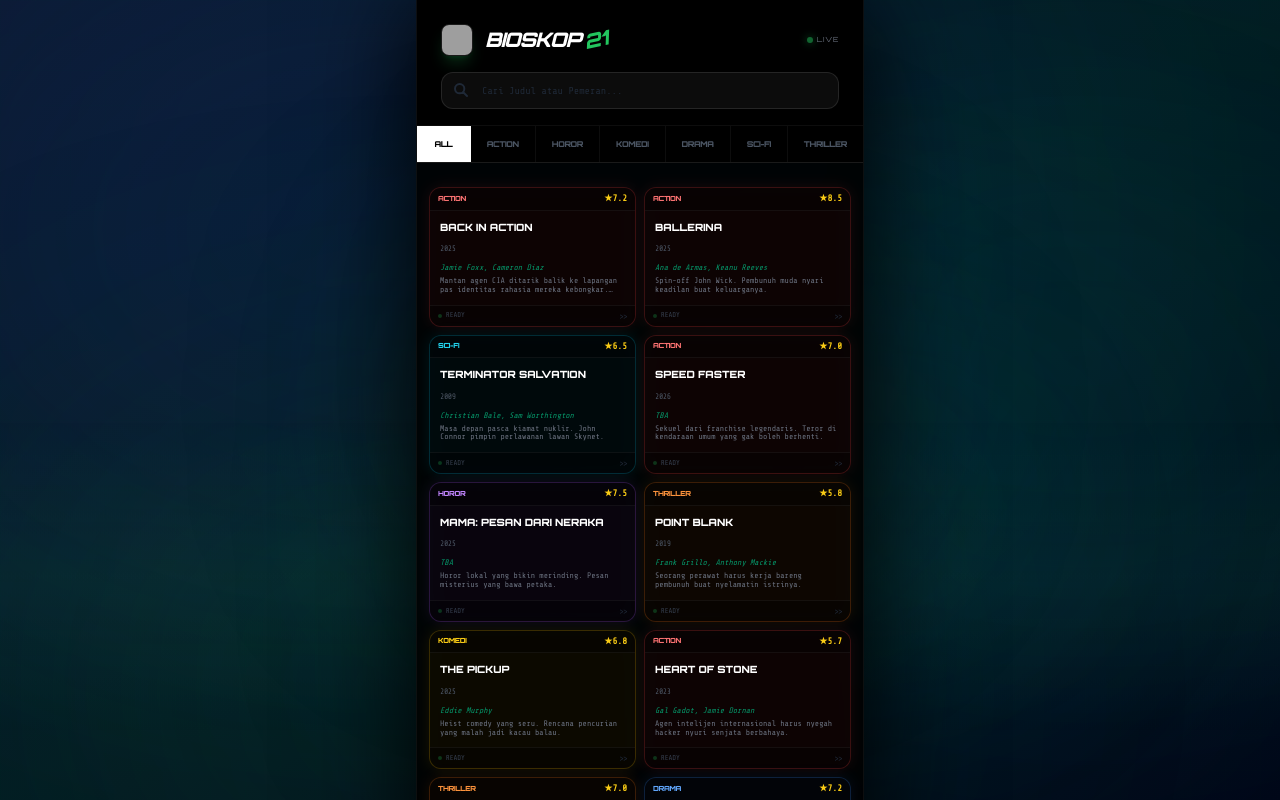
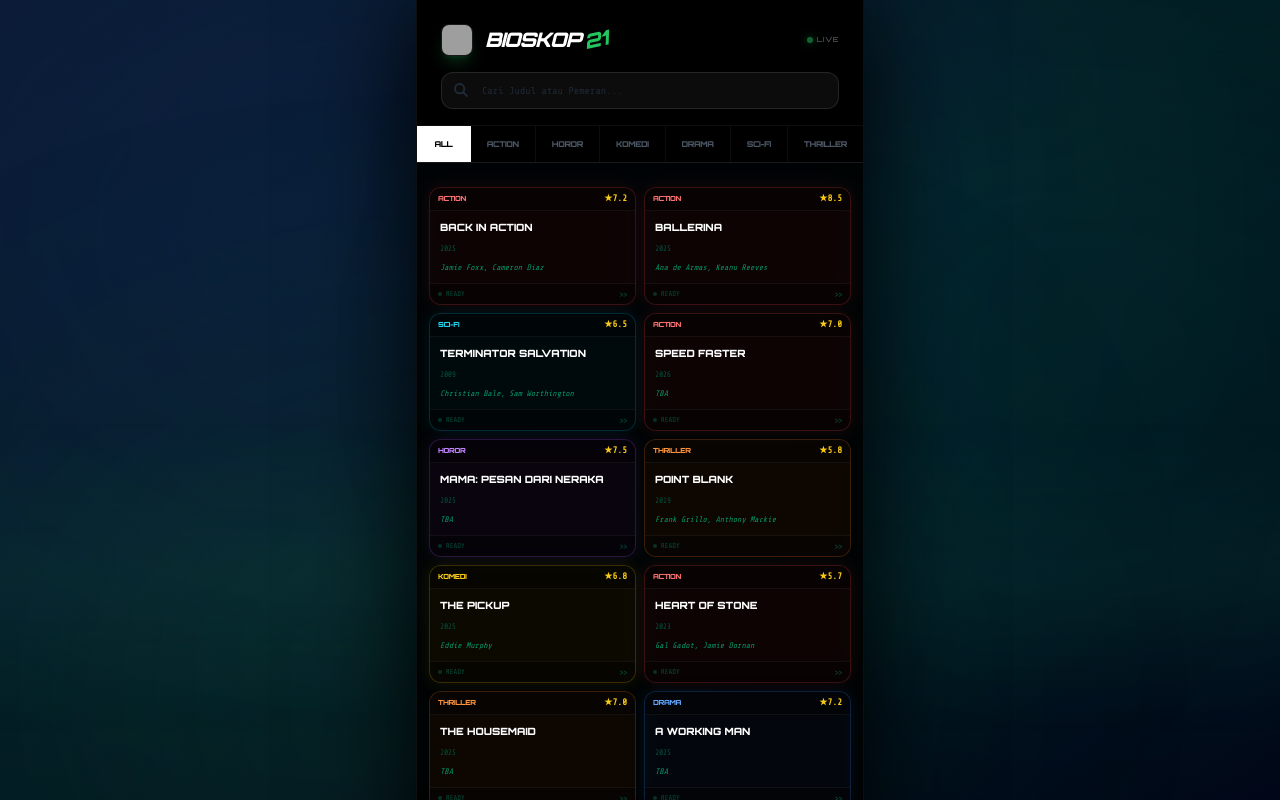
Before and after one commit to personalsite99999/bioskop21, a React (Vite) app: page / in a window 1280 px wide. Shown: the top 800 px of the page. Built offline with nearby package versions, Linux system fonts and the light colour scheme; grey boxes are pictures that could not be loaded.

Commit message:
feat: Integrate SafelinkU SDK and optimize metadata
Integrates the SafelinkU SDK to enhance monetization and security. Updates SEO and social media metadata for better visibility and user experience. Refactors background animations for cleaner code.

```diff
--- a/components/MovieCard.tsx
+++ b/components/MovieCard.tsx
@@ -16,8 +16,8 @@
     case 'Komedi': return { border: 'border-yellow-500/20', text: 'text-yellow-400', bg: 'bg-yellow-500/5', glow: 'shadow-[0_0_15px_rgba(234,179,8,0.1)]' };
     case 'Drama': return { border: 'border-blue-500/20', text: 'text-blue-400', bg: 'bg-blue-500/5', glow: 'shadow-[0_0_15px_rgba(59,130,246,0.1)]' };
     case 'Sci-Fi': return { border: 'border-cyan-500/20', text: 'text-cyan-400', bg: 'bg-cyan-500/5', glow: 'shadow-[0_0_15px_rgba(6,182,212,0.1)]' };
-    case 'Thriller': return { border: 'border-orange-500/20', text: 'text-orange-400', bg: 'bg-orange-500/5', glow: 'shadow-[0_0_15px_rgba(249,115,22,0.1)]' };
-    default: return { border: 'border-green-500/20', text: 'text-green-400', bg: 'bg-green-500/5', glow: 'shadow-[0_0_15px_rgba(34,197,94,0.1)]' };
+    case 'Thriller': return { border: 'border-orange-500/20', text: 'text-orange-400', bg: 'bg-orange-500/5', glow: 'shadow-[0_0_15_rgba(249,115,22,0.1)]' };
+    default: return { border: 'border-emerald-500/20', text: 'text-emerald-400', bg: 'bg-emerald-500/5', glow: 'shadow-[0_0_15px_rgba(16,185,129,0.1)]' };
   }
 };
 
@@ -35,7 +35,7 @@
     >
       <div className={`flex flex-col h-full ${style.bg} border ${style.border} rounded-xl overflow-hidden transition-all duration-300 backdrop-blur-md group-hover:border-white/20 ${style.glow}`}>
 
-        {/* Genre Label */}
+        {/* Header */}
         <div className="px-2 py-1 flex justify-between items-center bg-black/40 border-b border-white/5">
           <span className={`text-[7px] font-black font-orbitron tracking-tighter uppercase ${style.text}`}>
             {movie.genre}
@@ -43,21 +43,18 @@
           <span className="text-yellow-400 font-bold font-share-tech text-[9px]">★{movie.rating}</span>
         </div>
 
-        {/* Info Area */}
+        {/* Content */}
         <div className="p-2.5 space-y-1.5 flex-grow">
           <div>
-            <h3 className="text-[10px] font-black font-orbitron text-white leading-tight uppercase group-hover:text-green-400 transition-colors line-clamp-2">
+            <h3 className="text-[10px] font-black font-orbitron text-white leading-tight uppercase group-hover:text-emerald-400 transition-colors line-clamp-2">
               {movie.title}
             </h3>
-            <span className="text-[8px] font-share-tech text-gray-600 uppercase tracking-tighter">{movie.year}</span>
+            <span className="text-[8px] font-share-tech text-emerald-900 uppercase tracking-tighter">{movie.year}</span>
           </div>
 
           <div className="space-y-1">
             <p className="text-[8px] font-share-tech text-emerald-600 leading-tight italic line-clamp-1">
               {movie.actors}
-            </p>
-            <p className="text-[8px] font-share-tech text-gray-500 line-clamp-2 leading-[1.1]">
-              {movie.synopsis}
             </p>
           </div>
         </div>
@@ -65,10 +62,10 @@
         {/* Footer */}
         <div className="mt-auto px-2 py-1 bg-black/40 flex items-center justify-between border-t border-white/5">
           <div className="flex items-center gap-1">
-             <div className="w-1 h-1 rounded-full bg-green-500/50 animate-pulse" />
-             <span className="text-[7px] font-share-tech text-gray-700 uppercase">READY</span>
+             <div className="w-1 h-1 rounded-full bg-emerald-500/50 animate-pulse" />
+             <span className="text-[7px] font-share-tech text-emerald-900 uppercase">READY</span>
           </div>
-          <span className="text-[8px] text-gray-800 font-orbitron">{" >> "}</span>
+          <span className="text-[8px] text-emerald-900 font-orbitron">{ " >> " }</span>
         </div>
       </div>
     </motion.div>
--- a/index.html
+++ b/index.html
@@ -6,37 +6,27 @@
     <link rel="icon" type="image/jpeg" href="https://josanvin.github.io/josanvin/img/bioskop21.jpg" />
     <meta name="viewport" content="width=device-width, initial-scale=1.0, maximum-scale=1.0, user-scalable=no" />
     <meta name="theme-color" content="#000000" />
-    <meta name="mobile-web-app-capable" content="yes" />
-    <meta name="apple-mobile-web-app-capable" content="yes" />
-    <link rel="manifest" href="/manifest.json" />
 
-    <!-- Primary Meta Tags -->
+    <!-- SEO & Social Media Preview -->
     <title>BIOSKOP21 - Sini Ngopi Sambil Nonton Film Mantap</title>
-    <meta name="title" content="BIOSKOP21 - Sini Ngopi Sambil Nonton Film Mantap" />
-    <meta name="description" content="Premium Techno-Cyberpunk Movie Streaming Experience. Nonton film terbaru dengan kualitas mantap." />
+    <meta name="description" content="Nonton film mantap sambil ngopi di BIOSKOP21. Premium Techno-Cyberpunk Experience." />
 
-    <!-- Open Graph / Facebook -->
     <meta property="og:type" content="website" />
     <meta property="og:url" content="https://bioskop21.vercel.app" />
     <meta property="og:title" content="BIOSKOP21 - Sini Ngopi Sambil Nonton Film Mantap" />
-    <meta property="og:description" content="Streaming film premium dengan gaya cyberpunk. Sini ngopi sambil nonton film mantap!" />
-    <meta property="og:image" content="https://josanvin.github.io/josanvin/img/bioskop21.jpg?v=1" />
+    <meta property="og:description" content="Streaming film premium dengan gaya cyberpunk. Mantap bosku!" />
+    <meta property="og:image" content="https://josanvin.github.io/josanvin/img/bioskop21.jpg?v=2" />
     <meta property="og:image:width" content="1200" />
     <meta property="og:image:height" content="630" />
 
-    <!-- Twitter -->
     <meta property="twitter:card" content="summary_large_image" />
-    <meta property="twitter:url" content="https://bioskop21.vercel.app" />
     <meta property="twitter:title" content="BIOSKOP21 - Sini Ngopi Sambil Nonton Film Mantap" />
-    <meta property="twitter:description" content="Streaming film premium dengan gaya cyberpunk. Sini ngopi sambil nonton film mantap!" />
-    <meta property="twitter:image" content="https://josanvin.github.io/josanvin/img/bioskop21.jpg?v=1" />
+    <meta property="twitter:image" content="https://josanvin.github.io/josanvin/img/bioskop21.jpg?v=2" />
 
-    <!-- Google Fonts -->
     <link rel="preconnect" href="https://fonts.googleapis.com">
     <link rel="preconnect" href="https://fonts.gstatic.com" crossorigin>
     <link href="https://fonts.googleapis.com/css2?family=Orbitron:wght@400;700;900&family=Share+Tech+Mono&display=swap" rel="stylesheet">
 
-    <!-- Tailwind CSS -->
     <script src="https://cdn.tailwindcss.com"></script>
     <script>
       tailwind.config = {
@@ -53,8 +43,7 @@
 
     <style>
       ::-webkit-scrollbar { display: none; }
-      body { -ms-overflow-style: none; scrollbar-width: none; overflow-x: hidden; }
-      .no-scrollbar::-webkit-scrollbar { display: none; }
+      body { -ms-overflow-style: none; scrollbar-width: none; overflow-x: hidden; background: #000; }
     </style>
   <script type="importmap">
 {
@@ -70,7 +59,7 @@
 }
 </script>
 </head>
-  <body class="bg-[#050505] text-gray-200 antialiased overflow-x-hidden selection:bg-green-500 selection:text-black">
+  <body class="text-gray-200 antialiased overflow-x-hidden selection:bg-emerald-500 selection:text-black">
     <div id="root"></div>
     <script type="module" src="/index.tsx"></script>
   </body>
--- a/layout.tsx
+++ b/layout.tsx
@@ -7,24 +7,28 @@
 
 export default function RootLayout({ children }: RootLayoutProps) {
   useEffect(() => {
+    // 1. Inisialisasi Config SafelinkU
     const configScript = document.createElement('script');
+    configScript.type = 'text/javascript';
     configScript.innerHTML = `
       var safelink_cfg = {
         "api_key": "bc017cabcda8ab583f4af6f680333e933f7aee83",
         "include_domains": ["drive.google.com"],
+        "exclude_domains": ["whatsapp.com", "vercel.app"],
         "animation": true
       };
     `;
     document.head.appendChild(configScript);
 
+    // 2. Load SafelinkU SDK
     const sdkScript = document.createElement('script');
     sdkScript.src = 'https://cdn.safelinku.com/js/sdk.js';
     sdkScript.async = true;
     document.head.appendChild(sdkScript);
 
     return () => {
-      document.head.removeChild(configScript);
-      document.head.removeChild(sdkScript);
+      if (document.head.contains(configScript)) document.head.removeChild(configScript);
+      if (document.head.contains(sdkScript)) document.head.removeChild(sdkScript);
     };
   }, []);
 
@@ -32,19 +36,14 @@
     <>
       {/* Techno Dynamic Navy & Green Gradient Background */}
       <div className="fixed inset-0 z-[-10] bg-[#020617] overflow-hidden">
-        {/* Base Gradient Overlay */}
         <div className="absolute inset-0 bg-gradient-to-br from-[#0a192f] via-[#064e3b]/30 to-[#020617]" />
 
-        {/* Animated Techno Orbs - Navy & Green Theme */}
+        {/* Animated Orbs */}
         <div className="absolute top-[-10%] left-[-10%] w-[80%] h-[80%] bg-blue-900/20 blur-[150px] rounded-full animate-[float_15s_ease-in-out_infinite]" />
         <div className="absolute top-[20%] right-[-10%] w-[60%] h-[60%] bg-emerald-600/10 blur-[130px] rounded-full animate-[float_18s_ease-in-out_infinite_2s]" />
         <div className="absolute bottom-[-15%] left-[5%] w-[70%] h-[70%] bg-green-900/20 blur-[160px] rounded-full animate-[float_22s_ease-in-out_infinite_reverse]" />
-        <div className="absolute bottom-[10%] right-[15%] w-[45%] h-[45%] bg-cyan-900/20 blur-[120px] rounded-full animate-[float_14s_ease-in-out_infinite_3s]" />
 
-        {/* Bright Dark Green Highlight Orbs */}
-        <div className="absolute top-[40%] left-[30%] w-[30%] h-[30%] bg-[#052e16]/40 blur-[100px] rounded-full animate-[float_20s_ease-in-out_infinite_1s]" />
-
-        {/* Techno Grid Mesh */}
+        {/* Grid Overlay */}
         <div
           className="absolute inset-0 opacity-[0.05]"
           style={{
@@ -54,7 +53,7 @@
           }}
         />
 
-        {/* Moving Prismatic Scan Lines */}
+        {/* Scan Line */}
         <div className="absolute inset-0 bg-gradient-to-b from-transparent via-emerald-400/5 to-transparent h-[40%] w-full animate-[sweep_12s_linear_infinite]" />
       </div>
 
```
